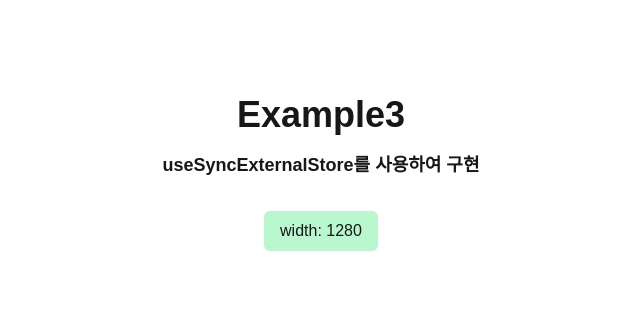
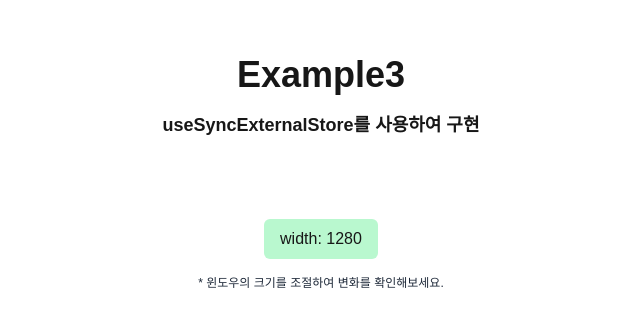
Before and after one commit to entrolEC/external-state-management, a Next.js app: page /example/3 in a window 1280 px wide. Shown: the part 227-554 px from the top of the page, without its empty margins (319-959 px from the left). Built offline with nearby package versions, Linux system fonts and the light colour scheme.

Commit message:
feat: 안내 문구 추가

```diff
--- a/src/app/example/1/page.tsx
+++ b/src/app/example/1/page.tsx
@@ -17,7 +17,8 @@ export default function Example1() {
       <div className="flex flex-col items-center">
         <h1 className="text-4xl font-bold">Example1</h1>
         <h2 className="mt-4 text-lg font-semibold">useState와 useEffect를 사용하여 구현</h2>
-        <div className="mt-8 rounded-md bg-blue-200 px-4 py-2 font-medium">width: {width}</div>
+        <div className="mt-20 rounded-md bg-blue-200 px-4 py-2 font-medium">width: {width}</div>
+        <div className="mt-4 text-xs text-gray-800">* 윈도우의 크기를 조절하여 변화를 확인해보세요.</div>
       </div>
     </div>
   );
--- a/src/app/example/2/page.tsx
+++ b/src/app/example/2/page.tsx
@@ -19,9 +19,10 @@ export default function Example2() {
       <div className="flex flex-col items-center">
         <h1 className="text-4xl font-bold">Example2</h1>
         <h2 className="mt-4 text-lg font-semibold">useRef를 사용하여 구현</h2>
-        <div ref={widthRef} className="mt-8 rounded-md bg-yellow-200 px-4 py-2 font-medium">
+        <div ref={widthRef} className="mt-20 rounded-md bg-yellow-200 px-4 py-2 font-medium">
           {typeof window !== 'undefined' && `width: ${window.innerWidth}`}
         </div>
+        <div className="mt-4 text-xs text-gray-800">* 윈도우의 크기를 조절하여 변화를 확인해보세요.</div>
       </div>
     </div>
   );
--- a/src/app/example/3/page.tsx
+++ b/src/app/example/3/page.tsx
@@ -17,7 +17,8 @@ export default function Example3() {
       <div className="flex flex-col items-center">
         <h1 className="text-4xl font-bold">Example3</h1>
         <h2 className="mt-4 text-lg font-semibold">useSyncExternalStore를 사용하여 구현</h2>
-        <div className="mt-8 rounded-md bg-green-200 px-4 py-2 font-medium">width: {width}</div>
+        <div className="mt-20 rounded-md bg-green-200 px-4 py-2 font-medium">width: {width}</div>
+        <div className="mt-4 text-xs text-gray-800">* 윈도우의 크기를 조절하여 변화를 확인해보세요.</div>
       </div>
     </div>
   );
```
